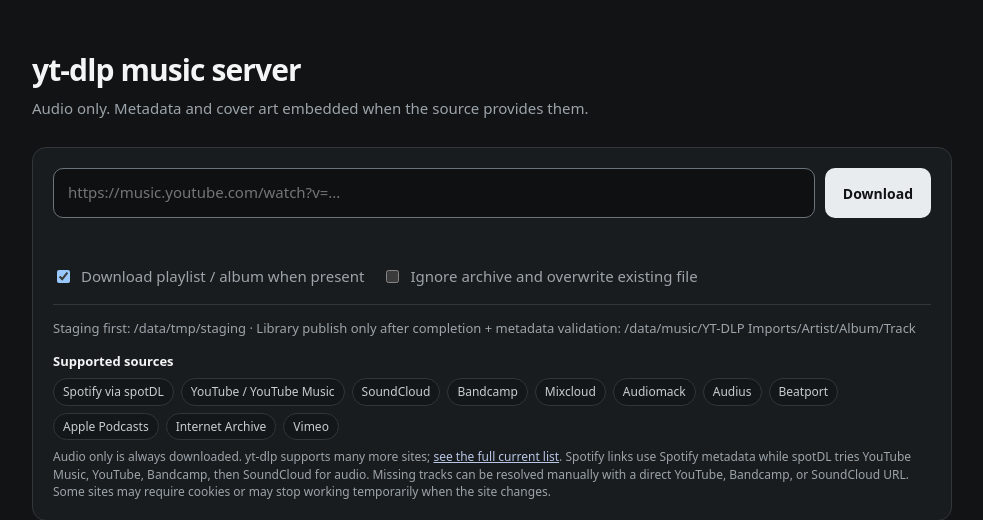
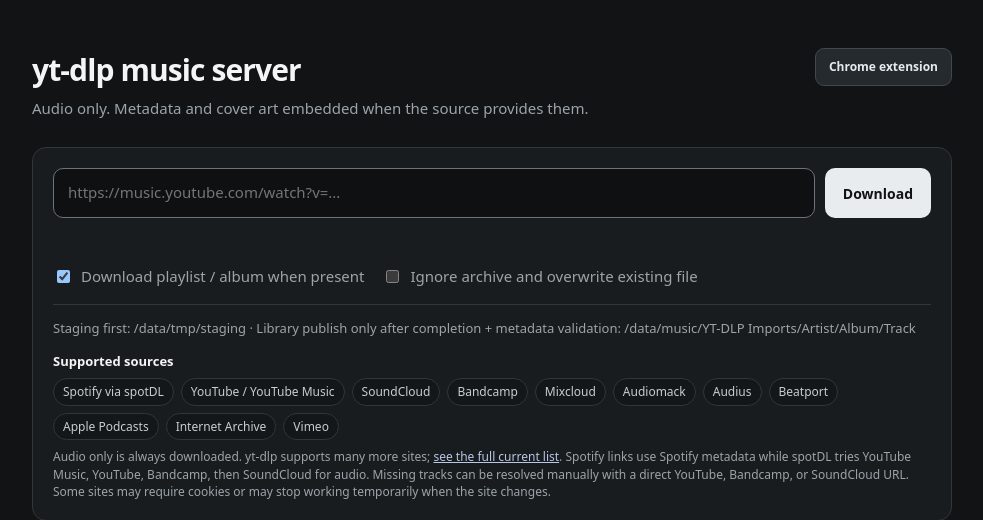
Before and after one commit to tpepels/yt-dlp-server, a Flask app: page / in a window 1280 px wide. Shown: the top 520 px of the page, without its empty margins (148-1131 px from the left). Run offline with Flask 3, Linux system fonts and the light colour scheme; parts of the project's set-up code (start-up, migrations or seed data) failed here and were passed over; some libraries are stand-ins or nearby versions.

Commit message:
Serve Chrome extension download from web app (#23)
* Serve Chrome extension ZIP from site

* Bundle extension ZIP into app image

* Add Chrome extension download button to site

* Test extension download from web app

* Document extension download from site

```diff
--- a/app.py
+++ b/app.py
@@ -10,7 +10,7 @@ from pathlib import Path
 from urllib.parse import parse_qs, urlencode, urlparse
 from urllib.request import Request, urlopen
 
-from flask import Flask, jsonify, redirect, render_template, request, url_for
+from flask import Flask, jsonify, redirect, render_template, request, send_file, url_for
 
 import staging as library_staging
 
@@ -39,6 +39,7 @@ ARCHIVE_FILE = STATE_DIR / "archive.txt"
 SPOTDL_ARCHIVE_FILE = STATE_DIR / "spotdl-archive.txt"
 JOBS_STATE_FILE = STATE_DIR / "jobs.json"
 IGNORED_TRACKS_FILE = STATE_DIR / "ignored-tracks.json"
+CHROME_EXTENSION_ZIP = Path(app.root_path) / "dist" / "yt-dlp-server-chrome-extension-v1.0.0.zip"
 
 for directory in (IMPORT_ROOT, STATE_DIR, TEMP_DIR):
     directory.mkdir(parents=True, exist_ok=True)
@@ -1352,6 +1353,20 @@ def public_jobs():
         ]
         public.sort(key=lambda item: item["created_at"], reverse=True)
         return public
+
+
+@app.get("/chrome-extension.zip")
+def download_chrome_extension():
+    if not CHROME_EXTENSION_ZIP.is_file():
+        return jsonify({"ok": False, "error": "Chrome extension package is unavailable."}), 404
+
+    return send_file(
+        CHROME_EXTENSION_ZIP,
+        mimetype="application/zip",
+        as_attachment=True,
+        download_name=CHROME_EXTENSION_ZIP.name,
+        max_age=0,
+    )
 
 
 @app.get("/")
--- a/templates/index.html
+++ b/templates/index.html
@@ -11,8 +11,12 @@
     html, body { max-width:100%; overflow-x:hidden; }
     body { margin:0; font:15px/1.45 system-ui,-apple-system,BlinkMacSystemFont,"Segoe UI",sans-serif; background:var(--bg); color:var(--text); }
     main { width:min(920px,calc(100% - 32px)); max-width:100%; margin:48px auto; }
+    .page-head { display:flex; align-items:flex-start; justify-content:space-between; gap:16px; margin-bottom:28px; }
+    .page-title { min-width:0; }
     h1 { margin:0 0 6px; font-size:30px; letter-spacing:-.03em; }
-    .sub { color:var(--muted); margin:0 0 28px; }
+    .sub { color:var(--muted); margin:0; }
+    .extension-download { flex:0 0 auto; display:inline-flex; align-items:center; min-height:38px; padding:0 13px; border:1px solid #41474d; border-radius:9px; background:#252a2e; color:#e7eaec; font-size:12px; font-weight:650; text-decoration:none; }
+    .extension-download:hover { background:#30363b; }
     .panel { min-width:0; max-width:100%; background:var(--panel); border:1px solid var(--line); border-radius:14px; padding:20px; margin-bottom:18px; }
     form { display:grid; gap:14px; }
     .url-row { display:grid; grid-template-columns:1fr auto; gap:10px; }
@@ -78,13 +82,20 @@
     details { min-width:0; max-width:100%; margin-top:9px; color:var(--muted); } summary { cursor:pointer; }
     pre { width:100%; min-width:0; max-width:100%; white-space:pre-wrap; overflow-wrap:anywhere; word-break:break-word; margin:8px 0 0; padding:10px; background:#0e1012; border-radius:8px; color:#b7bec4; font:12px/1.4 ui-monospace,SFMono-Regular,Menlo,Consolas,monospace; max-height:260px; overflow:auto; }
     .empty { color:var(--muted); padding:8px 0; }
-    @media (max-width:620px) { main{width:calc(100% - 20px);margin-top:16px}.panel{padding:14px}.url-row{grid-template-columns:minmax(0,1fr)}button{min-height:44px}.section-head{display:block}.versions{margin-bottom:10px}.track-progress-head{display:grid;grid-template-columns:1fr}.source-chip{white-space:normal}.resolver-row,.metadata-grid{grid-template-columns:minmax(0,1fr)}.job-cover{width:46px;height:46px}.job-top{gap:8px} }
+    @media (max-width:620px) { main{width:calc(100% - 20px);margin-top:16px}.page-head{display:block;margin-bottom:20px}.extension-download{margin-top:12px}.panel{padding:14px}.url-row{grid-template-columns:minmax(0,1fr)}button{min-height:44px}.section-head{display:block}.versions{margin-bottom:10px}.track-progress-head{display:grid;grid-template-columns:1fr}.source-chip{white-space:normal}.resolver-row,.metadata-grid{grid-template-columns:minmax(0,1fr)}.job-cover{width:46px;height:46px}.job-top{gap:8px} }
   </style>
 </head>
 <body>
 <main>
-  <h1>yt-dlp music server</h1>
-  <p class="sub">Audio only. Metadata and cover art embedded when the source provides them.</p>
+  <div class="page-head">
+    <div class="page-title">
+      <h1>yt-dlp music server</h1>
+      <p class="sub">Audio only. Metadata and cover art embedded when the source provides them.</p>
+    </div>
+    <a class="extension-download" href="{{ url_for('download_chrome_extension') }}" download>
+      Chrome extension
+    </a>
+  </div>
   <section class="panel">
     {% if error %}<div class="error">{{ error }}</div>{% endif %}
     <form id="download-form" action="/download" method="post">
```
Also changed, not shown: .github/workflows/docker.yml, README.md, 1 other file.
